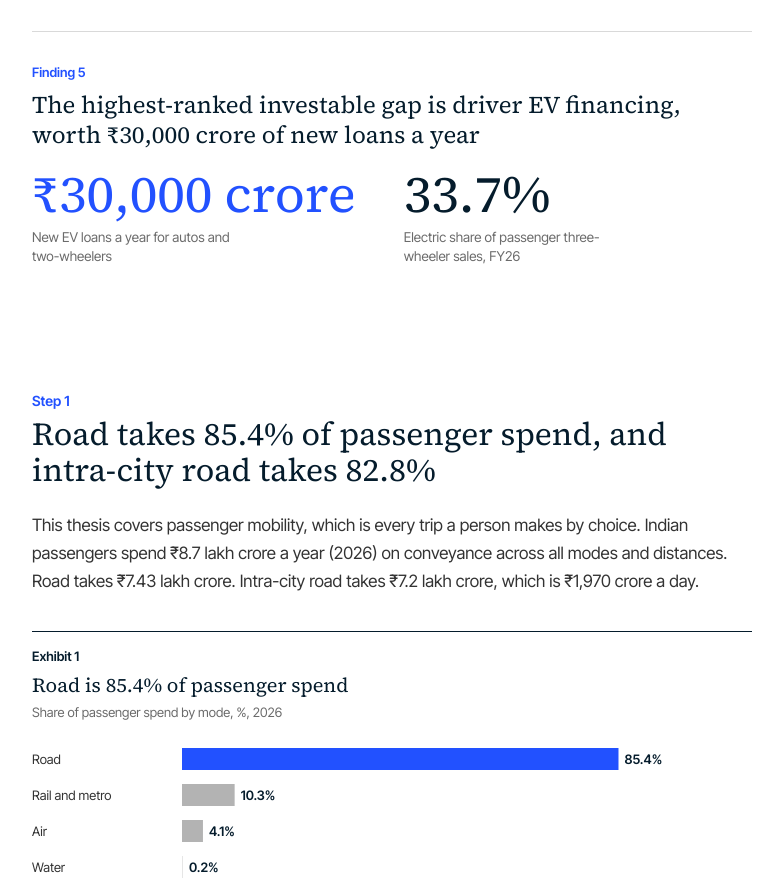
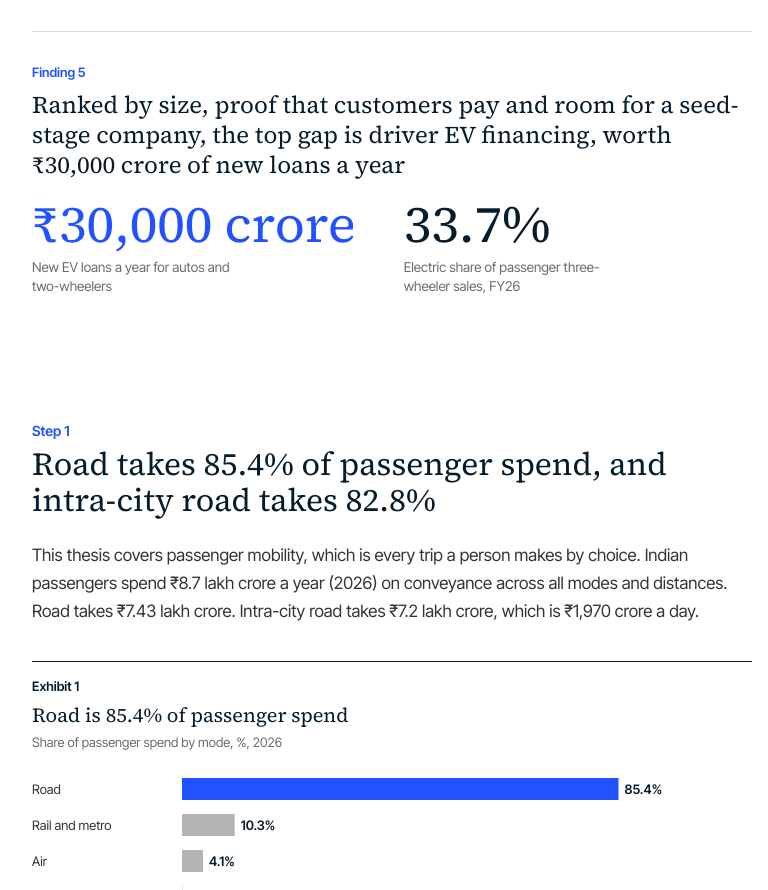
Before and after one commit to shivanshpahwa741-sudo/Mobility-dashboard, a plain HTML site: page thesis/index.html in a window 1280 px wide. Shown: the part 1791-2681 px from the top of the page, without its empty margins (394-1162 px from the left). Drawn offline with Linux system fonts and the light colour scheme.

Commit message:
Thesis: state ranking basis
Co-Authored-By: Claude Opus 5.5 <noreply@anthropic.com>

```diff
--- a/thesis/index.html
+++ b/thesis/index.html
@@ -109,7 +109,7 @@ footer{border-top:1px solid var(--line);padding:24px;text-align:center;font-size
 <div class="find"><div class="k">Finding 4</div><h3>India runs 9.7 state buses per lakh people against a benchmark of 60, and state bus undertakings lose ₹35,000 crore a year</h3>
 <div id="x4"></div></div>
 
-<div class="find"><div class="k">Finding 5</div><h3>The highest-ranked investable gap is driver EV financing, worth ₹30,000 crore of new loans a year</h3>
+<div class="find"><div class="k">Finding 5</div><h3>Ranked by size, proof that customers pay and room for a seed-stage company, the top gap is driver EV financing, worth ₹30,000 crore of new loans a year</h3>
 <div class="big"><div><b class="bl">₹30,000 crore</b><span>New EV loans a year for autos and two-wheelers</span></div><div><b>33.7%</b><span>Electric share of passenger three-wheeler sales, FY26</span></div></div></div>
 </section>
 
```
